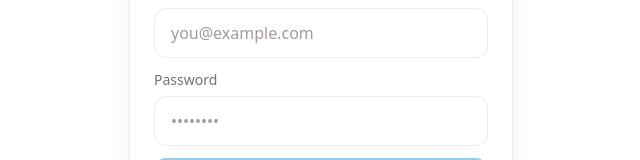
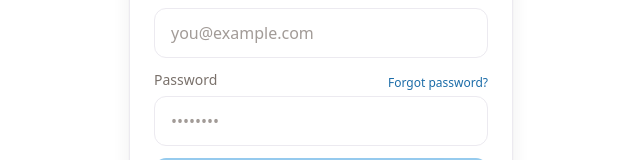
Before and after one commit to Dwayno44/gift-planning, a React (Vite) app: page / in a window 1280 px wide. Shown: the part 360-520 px from the top of the page, without its empty margins (319-959 px from the left). Built offline with nearby package versions, Linux system fonts and the light colour scheme; no server answers.

Commit message:
fix: add forgot password link to login screen

```diff
--- a/src/components/Login.tsx
+++ b/src/components/Login.tsx
@@ -2,6 +2,7 @@ import { useState } from "react";
 import {
   signInWithEmailAndPassword,
   createUserWithEmailAndPassword,
+  sendPasswordResetEmail,
   type AuthError,
 } from "firebase/auth";
 import { getFirebase, isEmailAllowed } from "../lib/firebase";
@@ -31,6 +32,7 @@ export default function Login() {
   const [password, setPassword] = useState("");
   const [busy, setBusy] = useState(false);
   const [error, setError] = useState<string | null>(null);
+  const [resetSent, setResetSent] = useState(false);
 
   const submit = async (e: React.FormEvent) => {
     e.preventDefault();
@@ -79,6 +81,29 @@ export default function Login() {
     }
   };
 
+  const handleReset = async () => {
+    const addr = email.trim().toLowerCase();
+    if (!addr) {
+      setError("Enter your email address above first.");
+      return;
+    }
+    if (!isEmailAllowed(addr)) {
+      setError("That email isn't on the household list.");
+      return;
+    }
+    setBusy(true);
+    setError(null);
+    try {
+      const { auth } = getFirebase();
+      await sendPasswordResetEmail(auth, addr);
+      setResetSent(true);
+    } catch {
+      setError("Couldn't send the reset email. Try again in a moment.");
+    } finally {
+      setBusy(false);
+    }
+  };
+
   return (
     <div className="min-h-screen bg-cream flex items-center justify-center px-5">
       <div className="card w-full max-w-sm p-6 text-center">
@@ -90,6 +115,18 @@ export default function Login() {
         <h1 className="text-xl font-bold text-ink">Gift Planner</h1>
         <p className="mt-1 text-sm text-muted">Sign in to see your shared list on any device.</p>
 
+        {resetSent ? (
+          <div className="mt-5 space-y-3">
+            <p className="text-3xl">📬</p>
+            <p className="font-medium text-ink">Check your email</p>
+            <p className="text-sm text-muted">
+              We sent a password reset link to <span className="font-medium">{email.trim()}</span>. Open it to set your password, then come back and sign in.
+            </p>
+            <button className="btn-ghost w-full" onClick={() => setResetSent(false)}>
+              Back to sign in
+            </button>
+          </div>
+        ) : (
           <form onSubmit={submit} className="mt-5 space-y-3 text-left">
             <div>
               <label className="label" htmlFor="login-email">Email</label>
@@ -105,7 +142,17 @@ export default function Login() {
               />
             </div>
             <div>
+              <div className="flex items-center justify-between">
                 <label className="label" htmlFor="login-password">Password</label>
+                <button
+                  type="button"
+                  className="text-xs text-accent-ink hover:underline"
+                  onClick={handleReset}
+                  disabled={busy}
+                >
+                  Forgot password?
+                </button>
+              </div>
               <input
                 id="login-password"
                 className="input"
@@ -126,6 +173,7 @@ export default function Login() {
               First time? Just choose a password — we'll create your account.
             </p>
           </form>
+        )}
       </div>
     </div>
   );
```
Lines whose indentation alone changed are shown as unchanged.
